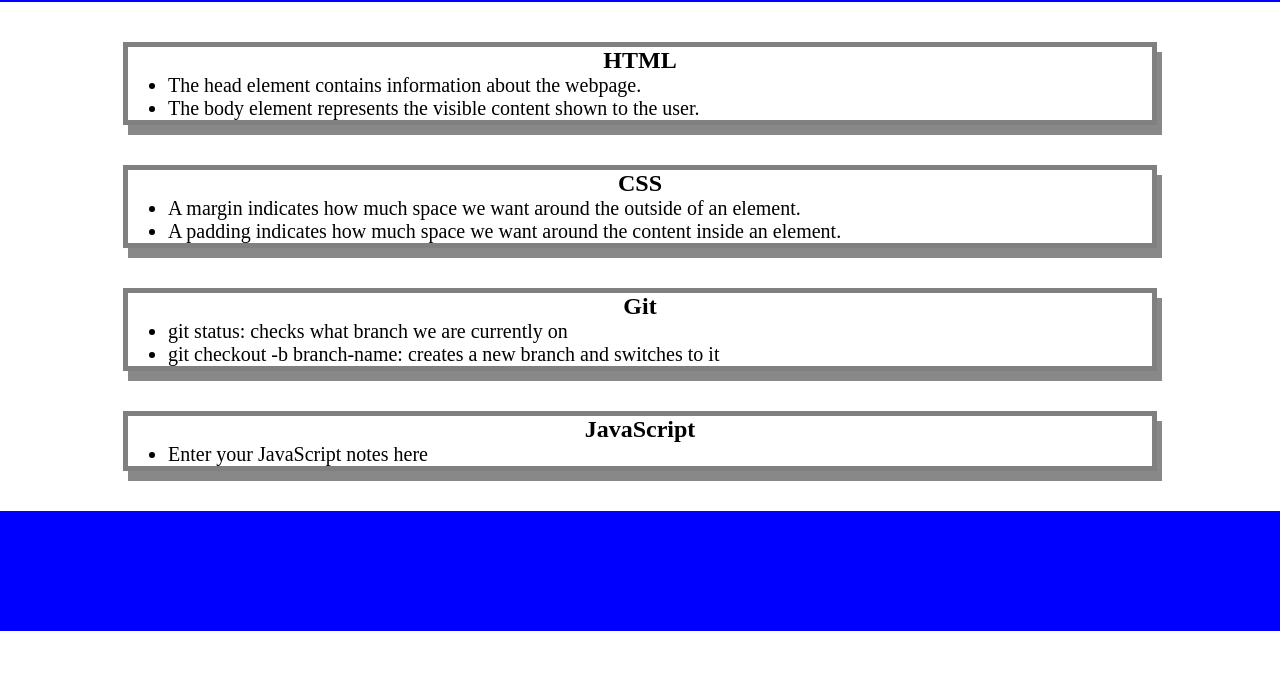
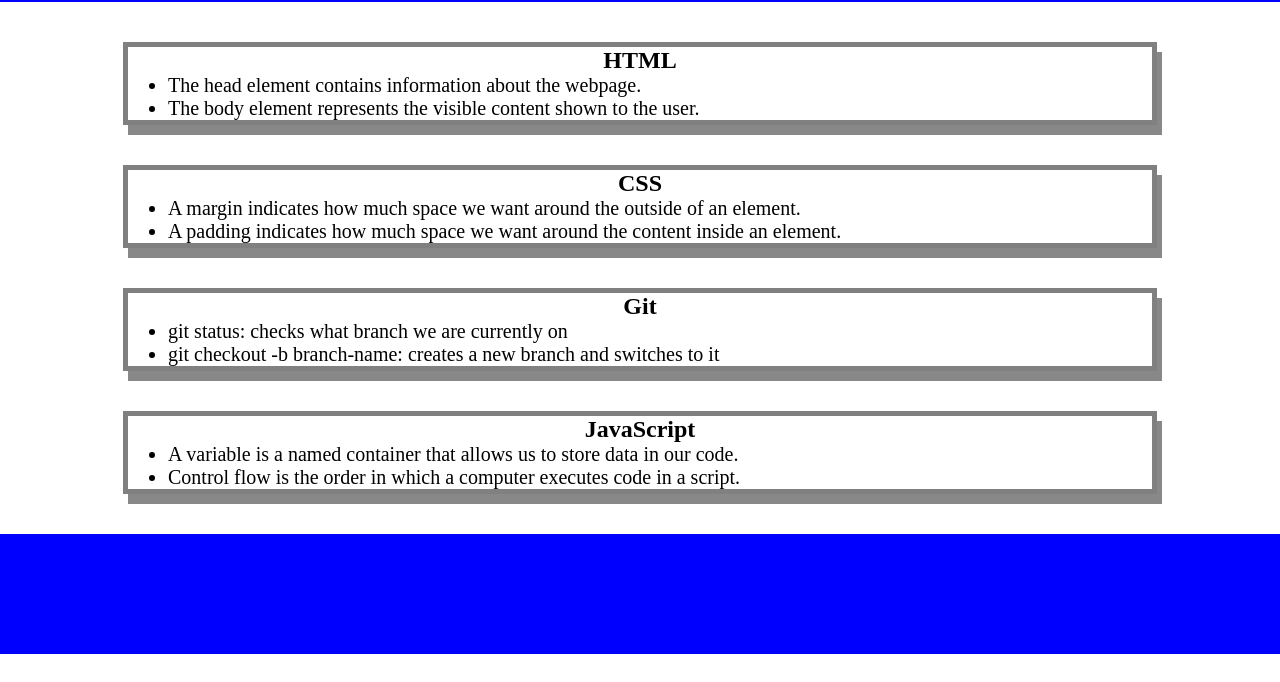
Before and after one commit to conroyiwhiwhu/prework-study-guide, a plain HTML site: page prework-study-guide/index.html in a window 1280 px wide. Shown: the part 118-800 px from the top of the page. Drawn offline with Linux system fonts and the light colour scheme.

Commit message:
added javascript function and called the function

```diff
--- a/prework-study-guide/assets/script.js
+++ b/prework-study-guide/assets/script.js
@@ -1,52 +1,3 @@
-
-
-
-
-
-
-
-
-
-
-
-
-
-
-
-
-
-
-
-
-
-
-
-
-
-var topics = ['HTML', 'CSS', 'Git', 'JavaScript'];
-
-for (var x = 0; x < topics.length; x++) {
- console.log(topics[x]);
-}
-
-/*
-if (topic === 'HTML') {
- console.log("Let's study HTML!");
-} else if (topic === 'CSS') {
- console.log("Let's study CSS!");
-} else if (topic === 'Git') {
- console.log("Let's study Git!");
-} else if (topic === 'JavaScript') {
- console.log("Let's study JavaScript!");
-} else {
- console.log('Please try again!');
-}
-*/
-
-
-
-
-/*
 var topics = ['HTML', 'CSS', 'Git', 'JavaScript'];
 var randomTopic = topics[Math.floor(Math.random() * topics.length)];
 
@@ -74,36 +25,3 @@ console.log('Here are the topics we learned through Prework:');
 listTopics();
 console.log('Which topic should we study first?');
 selectTopic();
-
-
-/* var topic = "HTML";
-
-if (topic === 'HTML') {
-  console.log("Let's study HTML!");
-} else if (topic === 'CSS') {
-  console.log("Let's study CSS!");
-} else if (topic === 'Git') {
-  console.log("Let's study Git!");
-} else if (topic === 'JavaScript') {
-  console.log("Let's study JavaScript!");
-} else {
-  console.log('Please try again!');
-} */
-
-
-/* if (0) {
-  console.log("I'm 0!")
-} else if (null) {
-  console.log("I'm null!")
-} else if (true) {
-  console.log("I'm true!")
-} */
-
-/* var shapes = ["triangle", "square", "pentagon", "circle"];
-console.log(shapes[0]); */
-
-/* var shapes = ["triangle", "square", "pentagon", "circle"];
-for(var x = 0; x < shapes.length; x++) {
- console.log(shapes[x]);
-}
-*/
--- a/prework-study-guide/index.html
+++ b/prework-study-guide/index.html
@@ -42,8 +42,9 @@
       <section class="card" id="javascript-section">
         <h2>JavaScript</h2>
      <ul>
-       <li>Enter your JavaScript notes here</li>
-     </ul>
+      <li>A variable is a named container that allows us to store data in our code.</li>
+      <li>Control flow is the order in which a computer executes code in a script.</li>
+    </ul>
       </section>
     </main>
 
```
